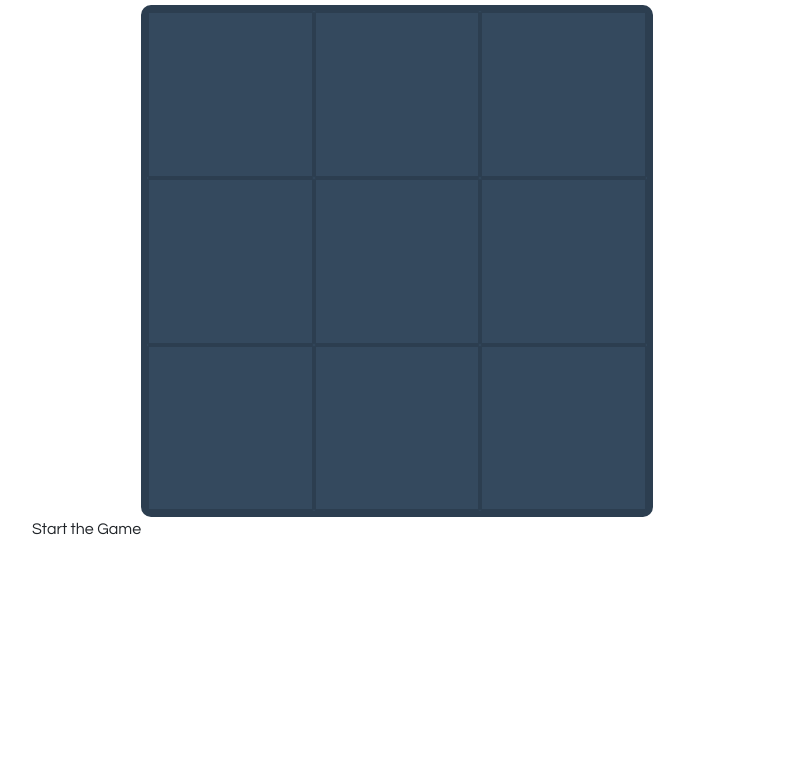
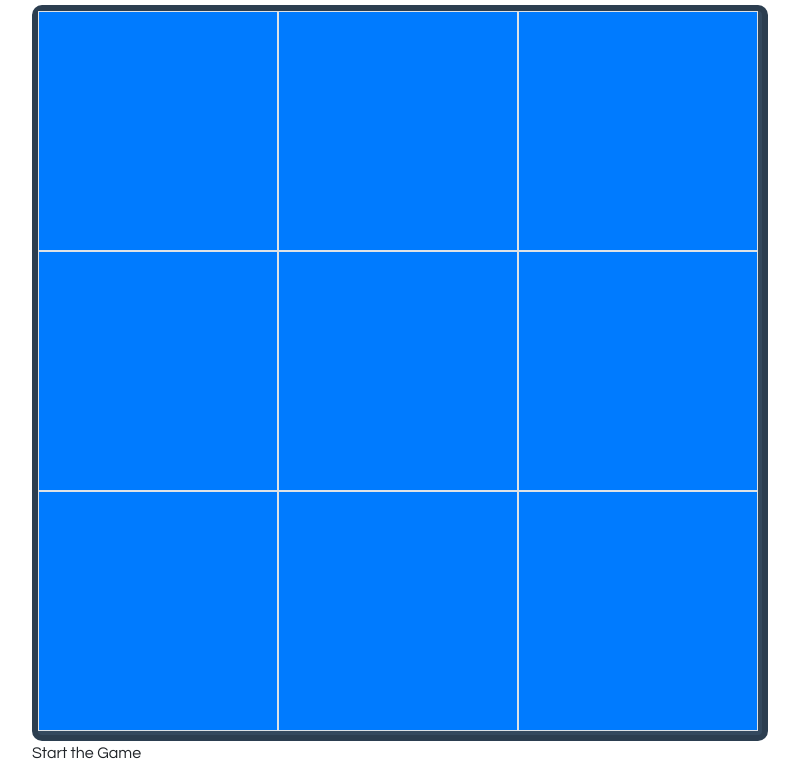
Before and after one commit to saadmalik200/tic-tac-toe-react, a React app: page / in a window 1280 px wide. Shown: the part 89-854 px from the top of the page, without its empty margins (53-852 px from the left). Before the commit the page ends 800 px from the top, so only its background shows below. Built offline with nearby package versions, Linux system fonts and the light colour scheme.

Commit message:
basic functionallity

```diff
--- a/package.json
+++ b/package.json
@@ -27,5 +27,10 @@
       "last 1 firefox version",
       "last 1 safari version"
     ]
+  },
+  "devDependencies": {
+    "autoprefixer": "^10.4.13",
+    "postcss": "^8.4.18",
+    "tailwindcss": "^3.2.2"
   }
 }
--- /dev/null
+++ b/postcss.config.js
@@ -0,0 +1,6 @@
+module.exports = {
+  plugins: {
+    tailwindcss: {},
+    autoprefixer: {},
+  },
+}
--- a/src/components/Board.js
+++ b/src/components/Board.js
@@ -4,40 +4,53 @@ import { useContext } from "react";
 import { Context } from "./Context";
 
 function Board() {
-  // const { state, dispatch } = useContext(Context);
+  const { state, dispatch } = useContext(Context);
 
-  // console.log(state);
-
-  const [player1, setPlayer1] = useState(true);
-  const [player2, setPlayer2] = useState(false);
+  console.log(state);
 
   const renderSquare = (i) => {
-    // console.log(i);
     return (
-      <Square
-        player1={player1}
-        setPlayer1={setPlayer1}
-        player2={player2}
-        setPlayer2={setPlayer2}
-      />
+      <div
+        className=" d-flex flex-wrap justify-content-center align-items-center"
+        style={{ width: "45rem", height: "45rem" }}
+      >
+        {Object.keys(state.boardSquares).map((key) => (
+          <div key={key}>
+            <Square id={key} />
+          </div>
+          // <div
+          //   className="square"
+          //   key={key}
+          //   onClick={() => {
+          //     if (state.boardSquares[key] === null) {
+          //       dispatch({ type: "PLAYER_MOVE", squareNumber: key });
+          //     }
+          //   }}
+          // >
+          //   {state.boardSquares[key]}
+          //   {state.boardSquares[key] === null && (state.playerX ? "X" : "O")}
+          // </div>
+        ))}
+      </div>
     );
+
+    // <Square value="X" />
   };
-
-  const status = player1 ? "Next player: X" : "Next player: O";
+  const status = state.playerX ? "Next player: X" : "Next player: O";
 
   return (
     <React.Fragment>
       <div className="status h2 text-center">{status}</div>
       <div className="board">
         {renderSquare(0)}
-        {renderSquare(1)}
+        {/* {renderSquare(1)}
         {renderSquare(2)}
         {renderSquare(3)}
         {renderSquare(4)}
         {renderSquare(5)}
         {renderSquare(6)}
         {renderSquare(7)}
-        {renderSquare(8)}
+        {renderSquare(8)} */}
       </div>
       <div>Start the Game</div>
     </React.Fragment>
--- a/src/components/Context.js
+++ b/src/components/Context.js
@@ -1,34 +1,65 @@
-// import { createContext, useReducer } from "react";
+import { createContext, useReducer } from "react";
 
-// export const Context = createContext();
+export const Context = createContext();
 
-// const ContextProvider = ({ children }) => {
-//   const reducer = (state, action) => {
-//     switch (action.type) {
-//       case "player1":
-//         console.log(action.payload.i);
-//         console.log(action.payload.id);
-//         return { ...state, status: state.status1 };
-//       default:
-//         return state;
-//     }
-//   };
+const ContextProvider = ({ children }) => {
+  const reducer = (state, action) => {
+    switch (action.type) {
+      case "PLAYER_MOVE":
+        const boardSquares = state.boardSquares;
+        const player = state.playerX ? "X" : "O";
+        boardSquares[action.squareNumber] = player;
+        console.log("Player Move", action.squareNumber);
+        // console.log();
+        return {
+          ...state,
+          boardSquares,
+          playerX: !state.playerX,
+        };
 
-//   const initialState = {
-//     status: "",
-//     status1: "X",
-//     status2: "O",
-//     winner: "",
-//     squareArr: [],
-//     player1: true,
-//     player2: false,
-//   };
+      case "reset":
+        return {
+          ...state,
+          boardSquares: {
+            1: null,
+            2: null,
+            3: null,
+            4: null,
+            5: null,
+            6: null,
+            7: null,
+            8: null,
+            9: null,
+          },
+          playerX: true,
+          winner: null,
+        };
+      default:
+        return state;
+    }
+  };
 
-//   const [state, dispatch] = useReducer(reducer, initialState);
+  const initialState = {
+    boardSquares: {
+      1: null,
+      2: null,
+      3: null,
+      4: null,
+      5: null,
+      6: null,
+      7: null,
+      8: null,
+      9: null,
+    },
+    playerX: true,
+    winner: null,
+  };
 
-//   return (
-//     <Context.Provider value={{ state, dispatch }}>{children}</Context.Provider>
-//   );
-// };
+  const [state, dispatch] = useReducer(reducer, initialState);
 
-// export default ContextProvider;
+  return (
+    <Context.Provider value={{ state, dispatch }}>{children}</Context.Provider>
+  );
+};
+
+export default ContextProvider;
--- a/src/components/Square.js
+++ b/src/components/Square.js
@@ -1,31 +1,51 @@
 import React, { useContext, useId, useState } from "react";
 
+import { Context } from "./Context";
 const Square = (props) => {
-  const [x, setX] = useState("");
-  const [o, setO] = useState("");
-  const id = useId();
+  const { state, dispatch } = useContext(Context);
 
-  const handleClick = () => {
-    // props.player1 ? setX("X") : setO("O");
-    props.player1 && setX("X");
-    props.player2 && setO("O");
-    console.log(x);
+  // {Object.keys(state.boardSquares).map(key => (
+  //     <div
 
-    props.setPlayer1(!props.player1);
-    props.setPlayer2(!props.player2);
-  };
+  //       key={key}
+  //       onClick={() => {
+  //         if (state.boardSquares[key] === null) {
+  //           dispatch({ type: "playerMove", squareNumber: key });
+  //         }
+  //       }}
 
   return (
-    <button
-      // id={id}
-      onClick={handleClick}
-      className="square"
-    >
-      {/* {(props.player1 && x) || (props.player2 && o)} */}
-      {/* {props.player2 && o} */}
-      {props.player1 ? x : o}
-      {props.player2 ? x : o}
-    </button>
+    <div className="">
+      {/* <div className="boardWrapper"> */}
+      {/* {Object.keys(state.boardSquares).map((key) => (
+        <div
+          className="square"
+          key={key}
+          onClick={() => {
+            if (state.boardSquares[key] === null) {
+              dispatch({ type: "PLAYER_MOVE", squareNumber: key });
+            }
+          }}
+        >
+          {state.boardSquares[key]}
+          {state.boardSquares[key] === null && (state.playerX ? "X" : "O")}
+        </div>
+      ))} */}
+      {/* </div> */}
+      <div
+        className=" bg-primary border border-2 d-flex align-items-center justify-content-center"
+        style={{ width: "15rem", height: "15rem", fontSize: "5rem" }}
+        onClick={() => {
+          if (state.boardSquares[props.id] === null) {
+            dispatch({ type: "PLAYER_MOVE", squareNumber: props.id });
+          }
+        }}
+      >
+        {/* {props.value} */}
+        {state.boardSquares[props.id]}
+        {/* {state.boardSquares[props.id] === null && (state.playerX ? "X" : "O")} */}
+      </div>
+    </div>
   );
 };
 
--- a/src/index.js
+++ b/src/index.js
@@ -8,7 +8,7 @@ import ContextProvider from "./components/Context";
 
 const root = ReactDOM.createRoot(document.getElementById("root"));
 root.render(
-  // <ContextProvider>
-  <Game />
-  // </ContextProvider
+  <ContextProvider>
+    <Game />
+  </ContextProvider>
 );
--- a/src/sass/index.scss
+++ b/src/sass/index.scss
@@ -16,19 +16,19 @@ body {
   grid-template: repeat(3, 1fr) / repeat(3, 1fr);
 }
 
-.square {
-  background: transparent;
-  color: #fff;
-  border: 1px solid #999;
-  font-size: 5vw;
-  font-weight: bold;
-  text-align: center;
-  border: 2px solid #2c3e50;
-  border-radius: 2px;
-  display: flex;
-  justify-content: center;
-  align-items: center;
-}
+// .square {
+//   background: transparent;
+//   color: #fff;
+//   border: 1px solid #999;
+//   font-size: 5vw;
+//   font-weight: bold;
+//   text-align: center;
+//   border: 2px solid #2c3e50;
+//   border-radius: 2px;
+//   display: flex;
+//   justify-content: center;
+//   align-items: center;
+// }
 
 .square:focus {
   outline: none;
@@ -41,3 +41,39 @@ body {
 .square.winner {
   background-color: #df73ff;
 }
+
+.boardSquare {
+  // width: 100px;
+  // height: 100px;
+  // padding: 5rem;
+  // border: 1px solid black;
+  // display: flex;
+  // justify-content: center;
+  // align-items: center;
+  font-size: 5rem;
+  cursor: pointer;
+  color: #242b31;
+}
+
+.boardWrapper {
+  display: flex;
+  flex-direction: row;
+  flex-wrap: wrap;
+  justify-content: center;
+  align-items: center;
+  align-content: space-around;
+  width: 306px;
+  height: 306px;
+}
+
+// .boardSquare {
+//   width: 100px;
+//   height: 100px;
+//   border: 1px solid black;
+//   display: flex;
+//   justify-content: center;
+//   align-items: center;
+//   font-size: 2em;
+//   cursor: pointer;
+//   color: #4ba4eb;
+// }
```
Also changed, not shown: tailwind.config.js (added, +8 -0 lines), src/styles/index.css, 2 other files.
